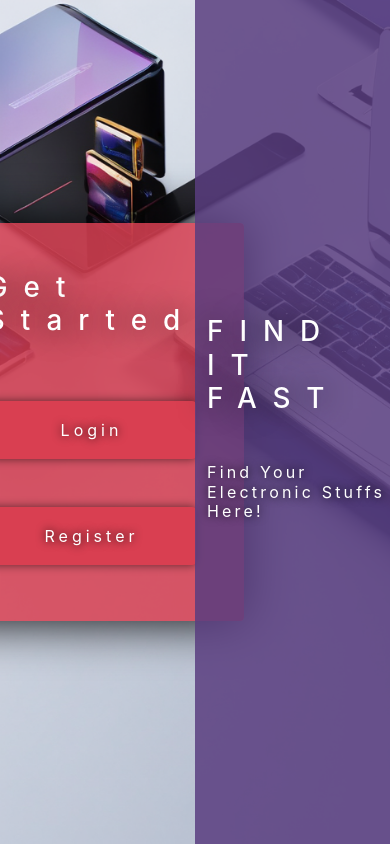
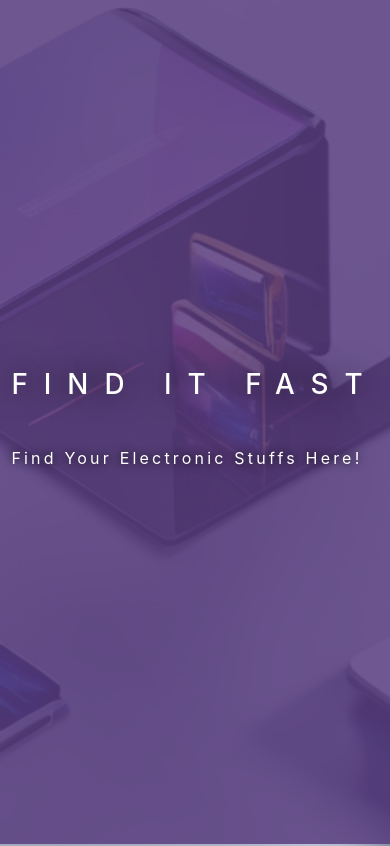
Before and after one commit to GracielaSu/find-it-fast-frontend, a React (Create React App) app: page / in a window 390 px wide. Shown: the top 846 px of the page. Built offline with nearby package versions, Linux system fonts and the light colour scheme.

Commit message:
fixed responsiveness

```diff
--- a/src/Pages/Login.js
+++ b/src/Pages/Login.js
@@ -6,17 +6,17 @@ function Login() {
     <>
       <div class="container-flex" id="wrapper">
         <div class="row h-100">
-            <div class="col-6" id="column1">
+          <div class="col-md-6 text-white" id="column2">
+            <div>
+              <div class="h1">FIND IT FAST</div>
+              <div class="h6 mt-5">Find Your Electronic Stuffs Here!</div>
+            </div>
+          </div>
+          <div class="col-md-6" id="column1">
             <div class="p-5 rounded text-white" id="login-box">
               <div class="h1 pb-3">Get Started</div>
               <div type="button" class="btn p-3 mt-5 d-block h3 rounded text-white">Login</div>
               <div type="button" class="btn p-3 mt-5 d-block h3 rounded text-white">Register</div>
-              </div>
-            </div>
-            <div class="col-6 text-white" id="column2">
-              <div>
-                <div class="h1">FIND IT FAST</div>
-                <div class="h6 mt-5">Find Your Electronic Stuffs Here!</div>
             </div>
           </div>
         </div>
```
Lines whose indentation alone changed are shown as unchanged.
